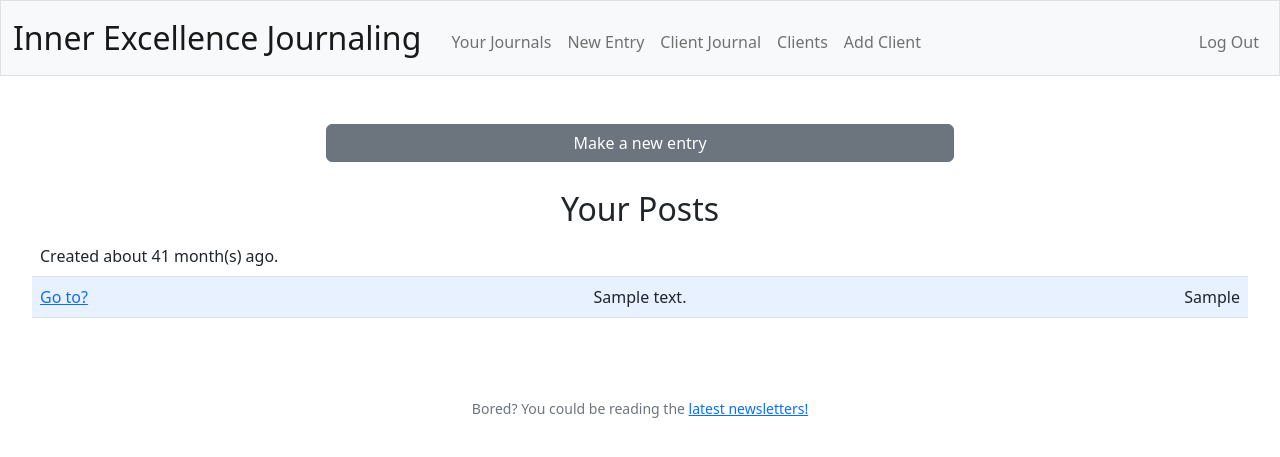
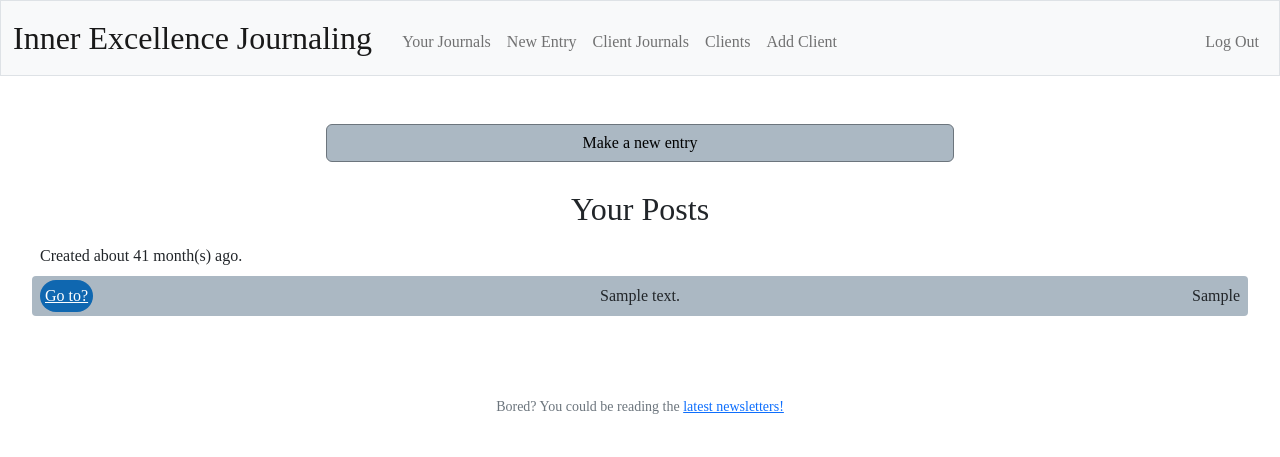
Before and after one commit to shininglegend/shininglegend.github.io, a Flask app: page / in a window 1280 px wide. Shown: the top 457 px of the page. Run offline with Flask 2, Linux system fonts and the light colour scheme; the visitor is signed in with stand-in values (Sample User, id 1); tables that the repository leaves empty hold one stand-in row (values such as "Sample post"); some web fonts are replaced.

Commit message:
Added fonts and formatting

```diff
--- a/app.py
+++ b/app.py
@@ -59,6 +59,6 @@ def server_error(error):
     return render_template('error.html', error=error), 500
 
 # Send an email to say the server started
-send_email('jvctext@gmail.com', "[INFO] Server Started",
-           "Hey, this is just a message to indicated that the server has started.")
+#send_email('jvctext@gmail.com', "[INFO] Server Started",
+#           "Hey, this is just a message to indicated that the server has started.")
 #print("Sent init email.")
--- a/helpers/email_notifs.py
+++ b/helpers/email_notifs.py
@@ -17,7 +17,7 @@ def send_email(to_email, type, body):
         from_email=SENDER_EMAIL,
         to_emails=to_email,
         subject=type,
-        plain_text_content=body)
+        html_content=body)
     try:
         sg = SendGridAPIClient(SENDGRID_API_KEY)
         response = sg.send(message)
--- a/helpers/journal_pages.py
+++ b/helpers/journal_pages.py
@@ -9,8 +9,11 @@ s = singular entry, m = multiple entries
 from flask import redirect, render_template, request, session, url_for, flash
 
 from helpers.helpers import *
-from init import app, db
+from helpers.email_notifs import send_email
+from init import app, db, logger
 
+# TODO: Update admin list
+ADMIN_EMAILS = ['titus@innerexcellence.com']
 
 # Homepage
 @app.route("/")
@@ -69,14 +72,32 @@ def journals(post_id):
         elif request.form[form_button_name] == "pubAndSend":
             # Submit it to the database
             db.execute("UPDATE journals SET content=?, submitted=1 WHERE id=? AND user_id=?", content, post_id, session['user_id'])
-            # TODO: Add automatic email notifications (Beyond scope of project to be handed in)
-            return render_template("journal.html", post_id = post_id, content = content, response = "Successfully submitted!")
+            # Automatic email notifications
+            user_info = db.execute("SELECT * FROM users WHERE id=?", session['user_id'])
+            # Make the body of the email
+            if not user_info[0]["name"]:
+                name = user_info[0]['email']
+            else:
+                name = f"{user_info[0]['name']} <i>({user_info[0]['email']})</i>"
+            content_html = content.replace('\n', '<br>')
+            email_content = f"""<h3>{name} submitted a new entry.</h3><hr>
+            <p>{content_html}</p><hr>
+            <i><a href="{url_for('respond', post_id = post_id, _external=True)}">You can access it here.</a></i>"""
+
+            # Send the email to all the admins of the site
+            for admin in ADMIN_EMAILS:
+                send_email(admin, "[INFO] New Entry", email_content)
+
+            # Send them back to their journal
+            flash("Successfully submitted!")
+            return render_template("journal.html", post_id = post_id, content = content)
 
         elif request.form[form_button_name] == "deleteDraft":
             # Delete the draft
             db.execute("DELETE FROM journals WHERE id=? AND user_id=?", post_id, session['user_id'])
             flash("I deleted your journal entry.")
-            # TODO: Logs? (Beyond scope of project to be handed in)
+            # Log the deletion
+            logger.info(f"{session['user_id']} deleted the post #{post_id}. It said: \"{content}\"")
             return redirect("/")
 
         else:
--- a/static/styles.css
+++ b/static/styles.css
@@ -1,3 +1,12 @@
+@font-face {
+    font-family: Termina;
+    src: url(defaultfont.otf);
+}
+
+body {
+    font-family: 'Termina', 'Times New Roman', serif;
+}
+
 .section {
     padding-bottom: 1rem;
     padding-left: 2rem;
@@ -12,12 +21,12 @@
 /* Journal css */
 .journal-area {
     flex-wrap: wrap;
-    font-family: 'Times New Roman', Times, serif;
 }
 
-textarea {
+.journal {
     overflow: auto;
     background : none;
+    font-family: 'Times New Roman', Times, serif;
 }
 
 /* For non-natively-focusable elements. For natively focusable elements */
@@ -83,6 +92,8 @@ nav .navbar-brand {
 
 .jbutton {
     margin-bottom: 1.25rem;
+    background-color: #abb8c3;
+    color: #000000;
 }
 
 .jbutton:hover {
@@ -106,6 +117,34 @@ table td {
     padding: 0.75rem;
 } */
 
-tbody tr:nth-of-type(even) {
-    background-color: rgb(179, 208, 255, 0.3)
+.journals tbody tr:nth-of-type(even) {
+    background-color: #abb8c3;
+    border-radius: 0.25rem;
+    border-style: hidden;
+    font-family: 'Times New Roman', Times, serif;
 }
+
+.goto a {
+    background-color: #0f67b0;
+    color: #fff;
+    padding: 7px 5px 8px 5px;
+    border-radius: 2rem;
+}
+
+tbody, td, tfoot, th, thead, tr {
+    border-style: hidden;
+}
+
+.clients tbody {
+    border-radius: 0.25rem;
+    border-style: hidden;
+    font-family: 'Times New Roman', Times, serif;
+}
+
+.clients tbody tr:nth-of-type(even) {
+    background-color: rgb(209, 207, 207);
+}
+
+.clients tbody tr:nth-of-type(odd) {
+    background-color: rgb(229, 229, 229);
+}
--- a/templates/client-journals.html
+++ b/templates/client-journals.html
@@ -6,7 +6,7 @@
 
 {% block main %}
     <!-- Unresponded Section -->
-    <div class="section">
+    <div class="section journals">
         <h2>Client Posts</h2>
         <table class="table">
             <tbody>
@@ -15,7 +15,7 @@
                         <td class="col"> {{ journal.time_crte | format_datetime }} </td>
                     </tr>
                     <tr class="row">
-                        <td class="col"><a href={{ "/respond/" ~journal.id }}>Go to?</a></td>
+                        <td class="col goto"><a href={{ "/respond/" ~journal.id }}>Go to?</a></td>
                         {% if journal.name %}
                             <td class="col"> {{ journal.name }} </td>
                         {% else %}
@@ -43,7 +43,7 @@
                         <td class="col"> {{ journal.time_crte | format_datetime }} </td>
                     </tr>
                     <tr class="row">
-                        <td class="col"><a href={{ "/respond/" ~journal.id }}>Go to?</a></td>
+                        <td class="col goto"><a href={{ "/respond/" ~journal.id }}>Go to?</a></td>
                         {% if journal.name %}
                             <td class="col"> {{ journal.name }} </td>
                         {% else %}
--- a/templates/clients.html
+++ b/templates/clients.html
@@ -5,7 +5,7 @@
 {% endblock %}
 
 {% block main %}
-    <div class="section">
+    <div class="section clients">
         <h2 class="text-center">List of Clients</h2>
         <!-- Clients that have already joined -->
         <h3>Clients</h3>
--- a/templates/index.html
+++ b/templates/index.html
@@ -5,7 +5,7 @@
 {% endblock %}
 
 {% block main %}
-    <div>
+    <div class="journals">
         {% if user %}
             <h2>Current user logged in: {{ user }} </h2>
         {% endif %}
--- a/templates/layout.html
+++ b/templates/layout.html
@@ -34,7 +34,7 @@
                             <li class="nav-item"><a class="nav-link" href="/">Your Journals</a></li>
                             <li class="nav-item"><a class="nav-link" href="/journal">New Entry</a></li>
                             {% if session["admin"] %}
-                                <li class="nav-item"><a class="nav-link" href="/client-journals">Client Journal</a></li>
+                                <li class="nav-item"><a class="nav-link" href="/client-journals">Client Journals</a></li>
                                 <li class="nav-item"><a class="nav-link" href="/clients">Clients</a></li>
                                 <li class="nav-item"><a class="nav-link" href="/add-client">Add Client</a></li>
                             {% endif %}
```
Also changed, not shown: helpers/admin_pages.py (+6 -3 lines), 1 other file.
